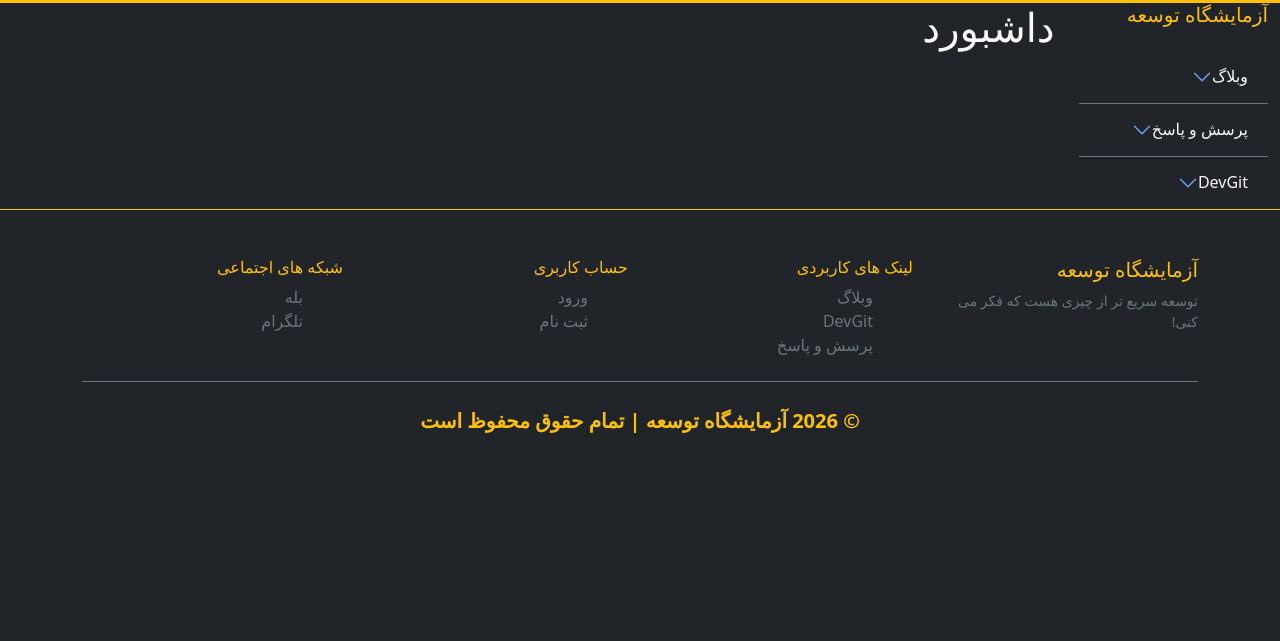
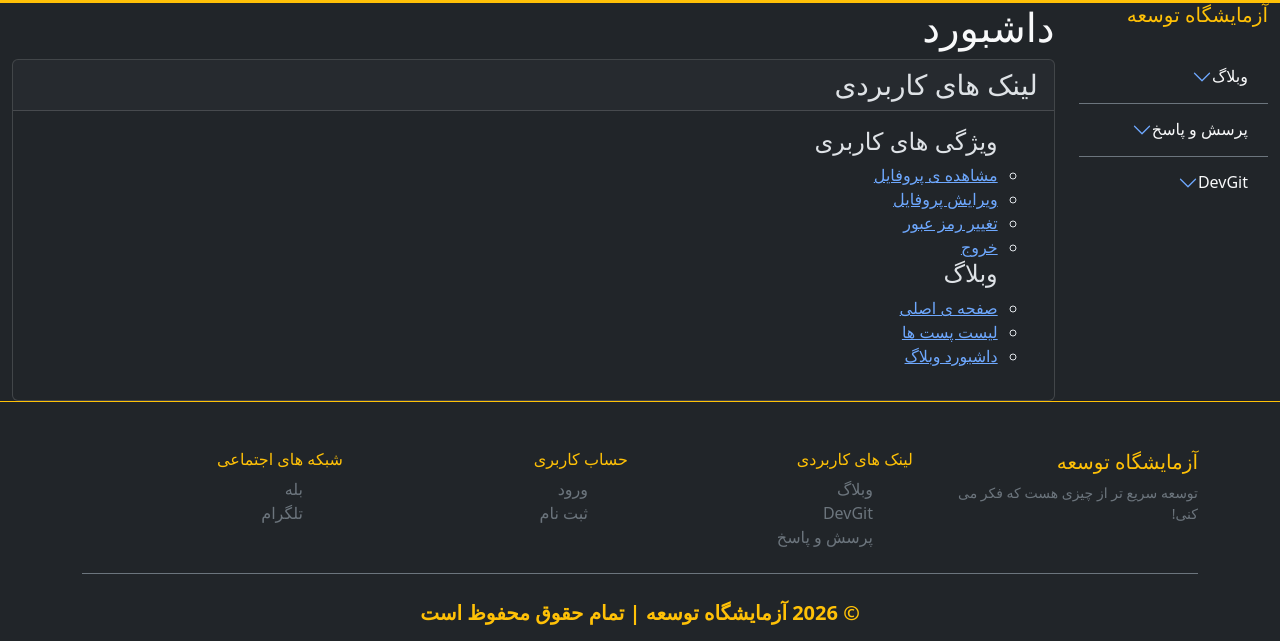
Before and after one commit to developlab-ir/Developlab, a Django app: template accounts/templates/accounts/dashboard.html in a window 1280 px wide. Shown: the part 96-737 px from the top of the page. Run offline with Django 5.2, Linux system fonts and the light colour scheme; the template is opened without the code that fills it, so the values that code supplies are empty; some libraries are stand-ins or nearby versions.

Commit message:
Update Dashboard

```diff
--- a/accounts/templates/accounts/dashboard.html
+++ b/accounts/templates/accounts/dashboard.html
@@ -13,6 +13,24 @@
 
 {% block content %}
 <h1>داشبورد</h1>
+<div class="card">
+    <h3 class="card-header">لینک های کاربردی</h3>
+    <ul class="card-body">
+        <ul>
+            <h4>ویژگی های کاربری</h4>
+            <li><a href="{% url 'accounts:password_change' %}">مشاهده ی پروفایل</a></li>
+            <li><a href="{% url 'accounts:profile-edit' %}">ویرایش پروفایل</a></li>
+            <li><a href="{% url 'accounts:password_change' %}">تغییر رمز عبور</a></li>
+            <li><a href="{% url 'accounts:logout' %}">خروج</a></li>
+        </ul>
+        <ul>
+            <h4>وبلاگ</h4>
+            <li><a href="{% url 'blog:index' %}">صفحه ی اصلی</a></li>
+            <li><a href="{% url 'blog:list' %}">لیست پست ها</a></li>
+            <li><a href="{% url 'accounts:password_change' %}">داشبورد وبلاگ</a></li>
+        </ul>
+    </ul>
+</div>
 {% endblock content %}
 
 {% block scripts %}
```
